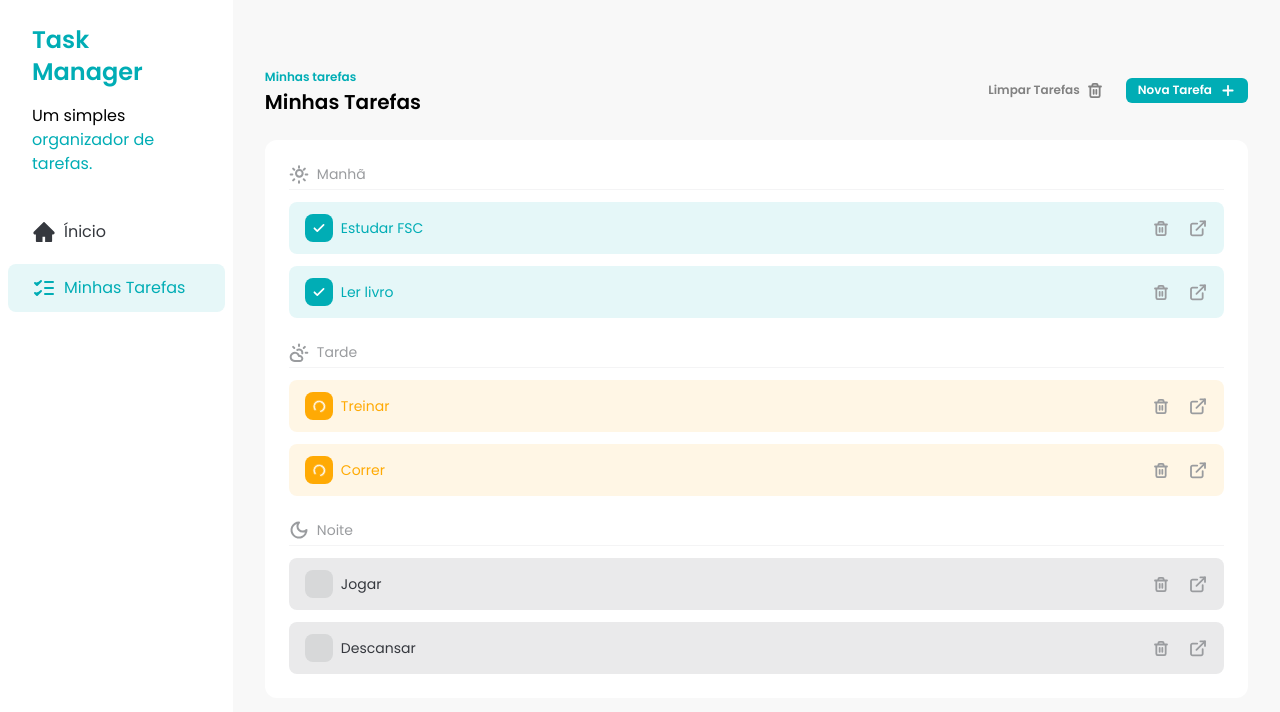
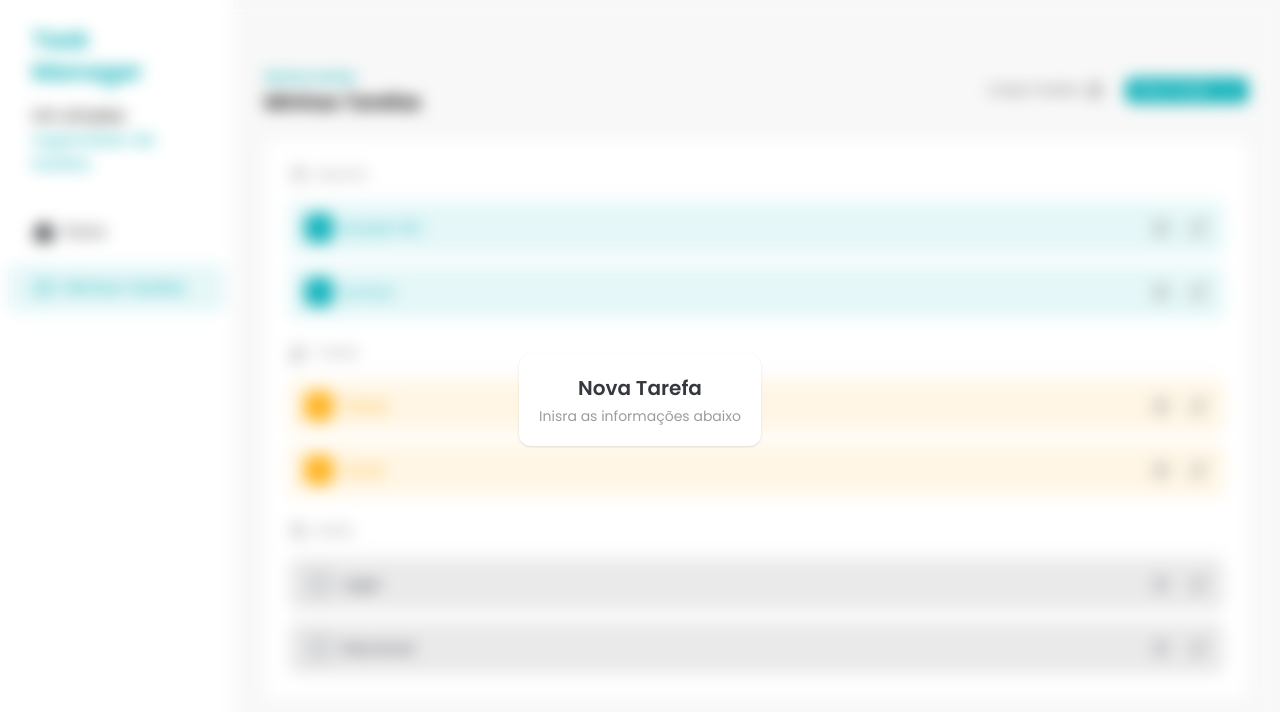
Before and after one commit to andressouza25/fsc-task-frontend, a React (Vite) app: page / in a window 1280 px wide. Both pictures are taken after a click on the button "Nova Tarefa". Shown: the top 712 px of the page. Built offline with nearby package versions, Linux system fonts and the light colour scheme.

Commit message:
feat: add initial AddTaskDialog component

```diff
--- /dev/null
+++ b/src/components/AddTaskDialog.jsx
@@ -0,0 +1,19 @@
+import { createPortal } from 'react-dom'
+
+const AddTaskDialog = ({ isOpen }) => {
+  if (!isOpen) return null
+
+  return createPortal(
+    <div className="fixed top-0 bottom-0 left-0 flex h-screen w-screen items-center justify-center backdrop-blur">
+      <div className="rounded-xl bg-white p-5 text-center shadow">
+        <h2 className="text-xl font-semibold text-[#35383E]">Nova Tarefa</h2>
+        <p className="mt-1 text-sm text-[#9A9C9F]">
+          Inisra as informações abaixo
+        </p>
+      </div>
+    </div>,
+    document.body
+  )
+}
+
+export default AddTaskDialog
--- a/src/components/Tasks.jsx
+++ b/src/components/Tasks.jsx
@@ -9,12 +9,14 @@
   TrashIcon,
 } from '../assets/icons'
 import TASKS from '../constants/tasks'
+import AddTaskDialog from './AddTaskDialog'
 import Button from './Button'
 import TaskItem from './TaskItem'
 import TaskSeparator from './TasksSeparator'
 
 const Tasks = () => {
   const [tasks, setTasks] = useState(TASKS)
+  const [addTaskDialogIsOpen, setAddTaskDialogIsOpen] = useState(false)
 
   const morningTasks = tasks.filter((task) => task.time === 'morning')
   const afternoonTasks = tasks.filter((task) => task.time === 'afternoon')
@@ -64,10 +66,11 @@
             Limpar Tarefas
             <TrashIcon />
           </Button>
-          <Button>
+          <Button onClick={() => setAddTaskDialogIsOpen(true)}>
             Nova Tarefa
             <AddIcon />
           </Button>
+          <AddTaskDialog isOpen={addTaskDialogIsOpen} />
         </div>
       </div>
 
```
